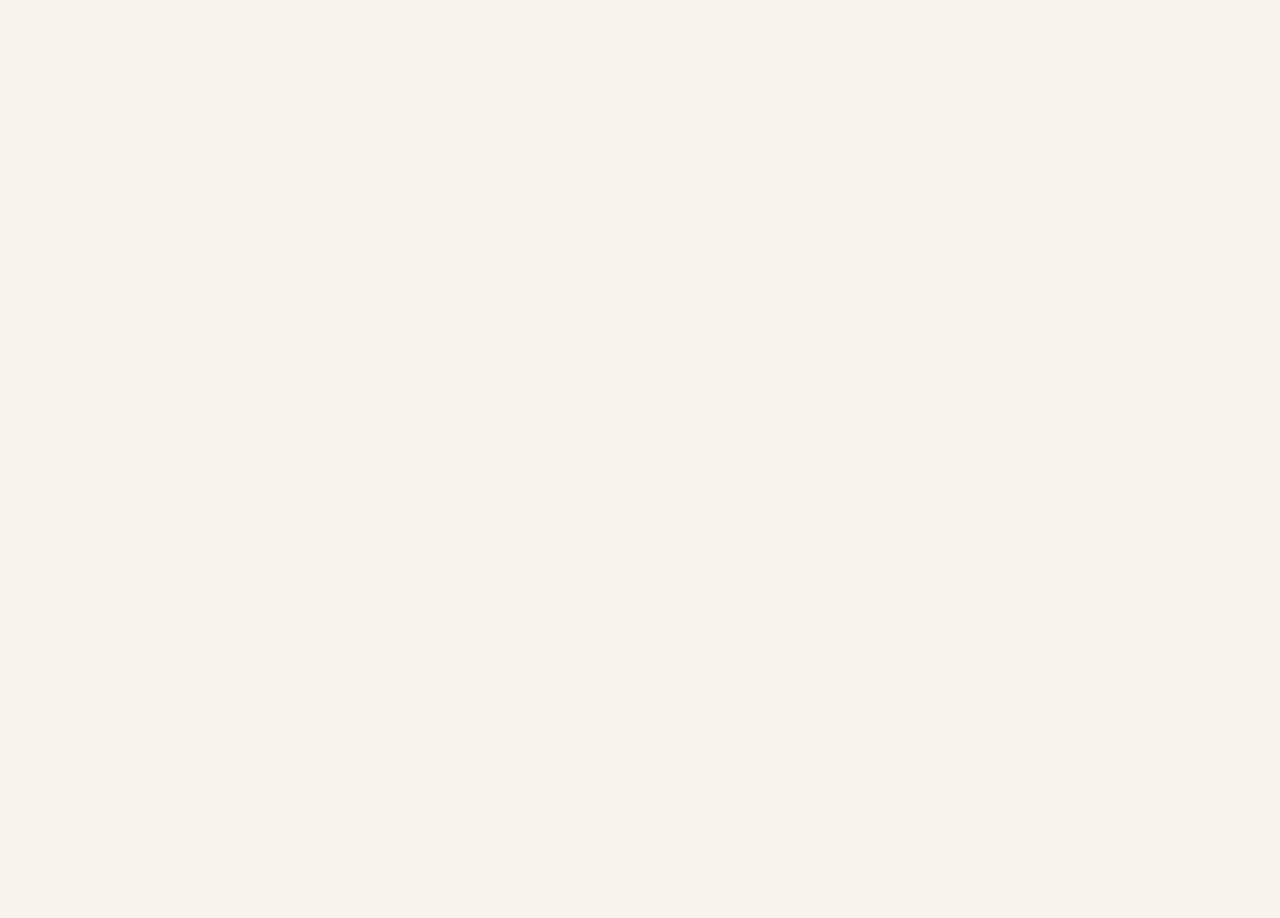
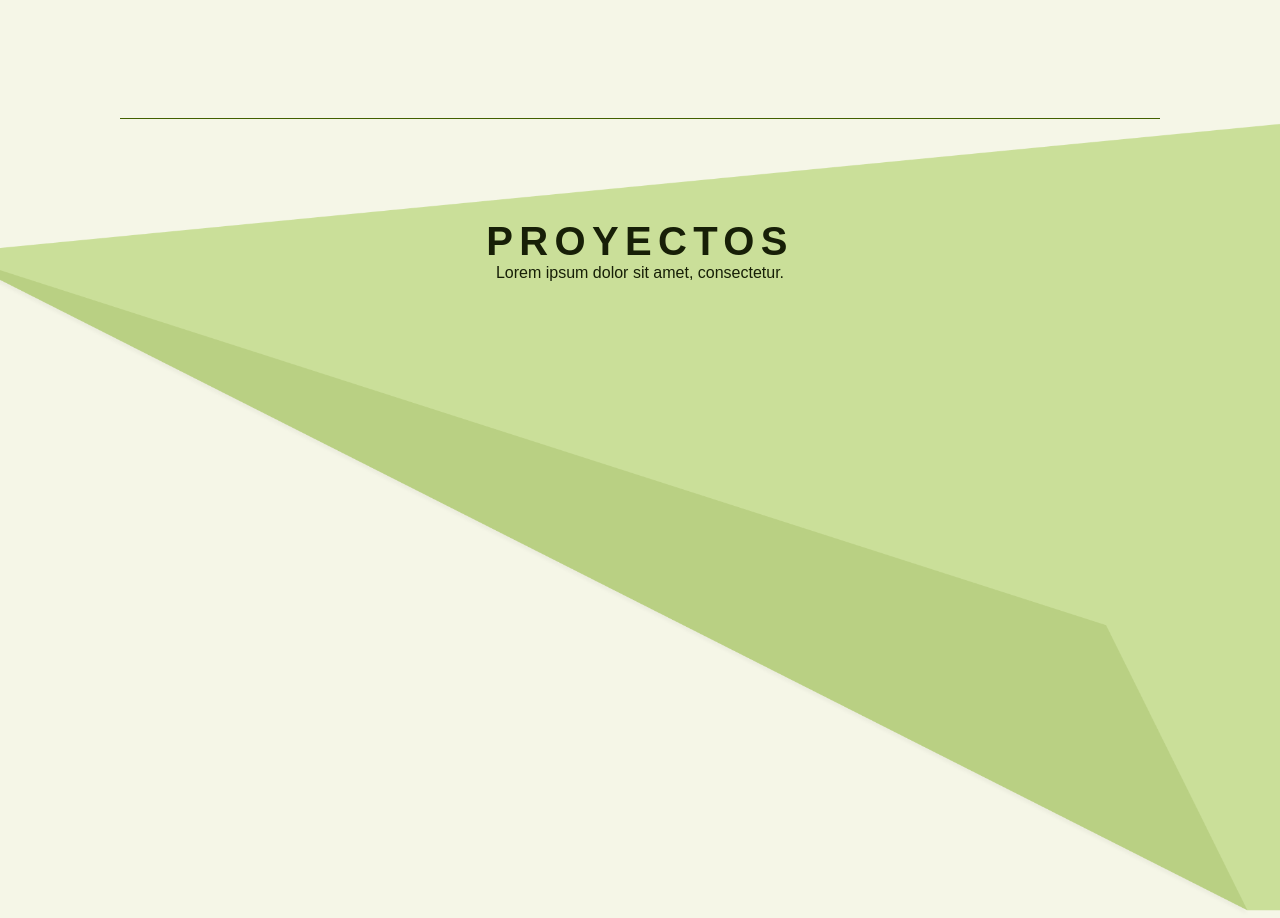
Before and after one commit to valeriaconstanzabc/PortafolioSebastian, a React (Create React App) app in the folder portafoliosebastian/: page / in a window 1280 px wide. Shown: the part 1637-2555 px from the top of the page. Before the commit the page ends 1695 px from the top, so only its background shows below. Built offline with nearby package versions, Linux system fonts and the light colour scheme.

Commit message:
agrego nuevo componente de proyectos + css

```diff
--- /dev/null
+++ b/portafoliosebastian/src/Components/Proyects.jsx
@@ -0,0 +1,19 @@
+import React from 'react'
+
+const Proyects = () => {
+    return (
+        <>
+            <div className="proyects-background">
+                <div className="proyects-container">
+                    <div className="line"></div>
+                    <div className="proyects-tittle-container">
+                        <h1>PROYECTOS</h1>
+                        <p>Lorem ipsum dolor sit amet, consectetur.</p>
+                    </div>
+                </div>
+            </div>
+        </>
+    )
+}
+
+export default Proyects
--- /dev/null
+++ b/portafoliosebastian/src/Styles/_Proyects.scss
@@ -0,0 +1,34 @@
+.proyects-container{
+    display: flex;
+    flex-direction: column;
+    margin: 1px 120px 80px 120px;
+    box-sizing: border-box;
+}
+    .proyects-tittle-container{
+        display: flex;
+        flex-direction: column;
+        justify-content: center;
+        margin: 20px 0px 100px 0px;
+    }
+        .proyects-tittle-container h1{
+            display: flex;
+            justify-content: center;
+            font-size: 40px;
+            letter-spacing: 6.33143px;
+        }
+        .proyects-tittle-container p{
+            display: flex;
+            justify-content: center;
+        }
+
+/* <---------------------MEDIA QUERY---------------------> */
+@media screen and (max-width: 830px) {
+    .proyects-container{
+        margin: 1px 90px 80px 90px;
+    }
+}
+@media screen and (max-width: 512px) {
+    .proyects-container{
+        margin: 1px 45px 80px 45px;
+    }
+}
--- a/portafoliosebastian/src/Styles/_Welcome.scss
+++ b/portafoliosebastian/src/Styles/_Welcome.scss
@@ -68,7 +68,3 @@
         justify-content: center;
     }
 }
-@media all and (max-width: 400px){
-    .nameAndLastname h1{ font-size: 95px; }
-    .nameAndLastname h3{ font-size: 50px; }
-}
--- a/portafoliosebastian/src/Views/Welcome.jsx
+++ b/portafoliosebastian/src/Views/Welcome.jsx
@@ -1,5 +1,6 @@
 import React from 'react'
 import AboutMe from '../Components/AboutMe'
+import Proyects from '../Components/Proyects'
 // import NavBar from '../componets/NavBar'
 
 const Welcome = () => {
@@ -22,6 +23,7 @@ const Welcome = () => {
                 </div>
             </div>
             <AboutMe />
+            <Proyects />
         </>
     )
 }
--- a/portafoliosebastian/src/index.css
+++ b/portafoliosebastian/src/index.css
@@ -153,7 +153,7 @@
 .aboutMe-container {
   display: flex;
   flex-direction: column;
-  margin: 1px 120px 80px 120px;
+  margin: 1px 120px 120px 120px;
   box-sizing: border-box; }
 
 .line {
@@ -166,7 +166,7 @@
   display: flex;
   flex-direction: column;
   justify-content: center;
-  margin-bottom: 100px; }
+  margin-bottom: 80px; }
 
 .aboutMe-tittle-container h1 {
   display: flex;
@@ -182,7 +182,7 @@
   display: flex;
   justify-content: space-around;
   flex-wrap: wrap;
-  margin-bottom: 60px; }
+  margin-bottom: 100px; }
 
 .containerIconsAttributes {
   display: flex;
@@ -278,7 +278,11 @@
   font-weight: 500;
   font-size: 13px;
   letter-spacing: 6.33143px;
-  color: #171F07; }
+  color: #171F07;
+  margin-left: 15px;
+  white-space: nowrap;
+  text-overflow: ellipsis;
+  overflow: hidden; }
 
 .colorOne {
   display: flex;
@@ -320,7 +324,9 @@
   .aboutMe-attributes-container {
     flex-direction: column; }
   .line-attributes {
-    height: 0; }
+    height: 1px;
+    width: 100%;
+    margin: 30px 0px 20px 0px; }
   .attributes-me, .attributes-skills {
     width: 100%; }
   .attributes-skills h3 {
@@ -413,11 +419,36 @@
     font-size: 66px;
     justify-content: center; } }
 
-@media all and (max-width: 400px) {
-  .nameAndLastname h1 {
-    font-size: 95px; }
-  .nameAndLastname h3 {
-    font-size: 50px; } }
+.proyects-container {
+  display: flex;
+  flex-direction: column;
+  margin: 1px 120px 80px 120px;
+  box-sizing: border-box; }
+
+.proyects-tittle-container {
+  display: flex;
+  flex-direction: column;
+  justify-content: center;
+  margin: 20px 0px 100px 0px; }
+
+.proyects-tittle-container h1 {
+  display: flex;
+  justify-content: center;
+  font-size: 40px;
+  letter-spacing: 6.33143px; }
+
+.proyects-tittle-container p {
+  display: flex;
+  justify-content: center; }
+
+/* <---------------------MEDIA QUERY---------------------> */
+@media screen and (max-width: 830px) {
+  .proyects-container {
+    margin: 1px 90px 80px 90px; } }
+
+@media screen and (max-width: 512px) {
+  .proyects-container {
+    margin: 1px 45px 80px 45px; } }
 
 * {
   font-family: 'Poppins', sans-serif;
@@ -444,5 +475,14 @@ code {
   height: 700px;
   max-height: 700px; }
 
+.proyects-background {
+  background-image: url("./Imgs/fondo2.png");
+  background-position: top center;
+  background-repeat: no-repeat;
+  background-size: cover;
+  width: 100%;
+  height: 800px;
+  max-height: 800px; }
+
 #root {
   min-width: 440px; }
--- a/portafoliosebastian/src/index.scss
+++ b/portafoliosebastian/src/index.scss
@@ -7,6 +7,7 @@
 @import "./Styles/_NavBar.scss";
 @import "./Styles/_AboutMe.scss";
 @import "./Styles/_Welcome.scss";
+@import "./Styles/_Proyects.scss";
 
 * {
   font-family: 'Poppins', sans-serif;
@@ -41,13 +42,22 @@ code {
   background-image: url('./Imgs/fondo1.png');
   background-position: top left;
   background-repeat: no-repeat;
-  // // background-attachment: fixed;
   background-size: cover;
   width: 100%;
   height: 700px;
   max-height: 700px;
 }
 
+.proyects-background{
+  background-image: url('./Imgs/fondo2.png');
+  background-position: top center;
+  background-repeat: no-repeat;
+  background-size: cover;
+  width: 100%;
+  height: 800px;
+  max-height: 800px;
+}
+
 #root{
   min-width: 440px;
 }
```
Also changed, not shown: portafoliosebastian/src/Styles/_AboutMe.scss (+8 -4 lines), portafoliosebastian/src/Imgs/fondo2.png (added).
